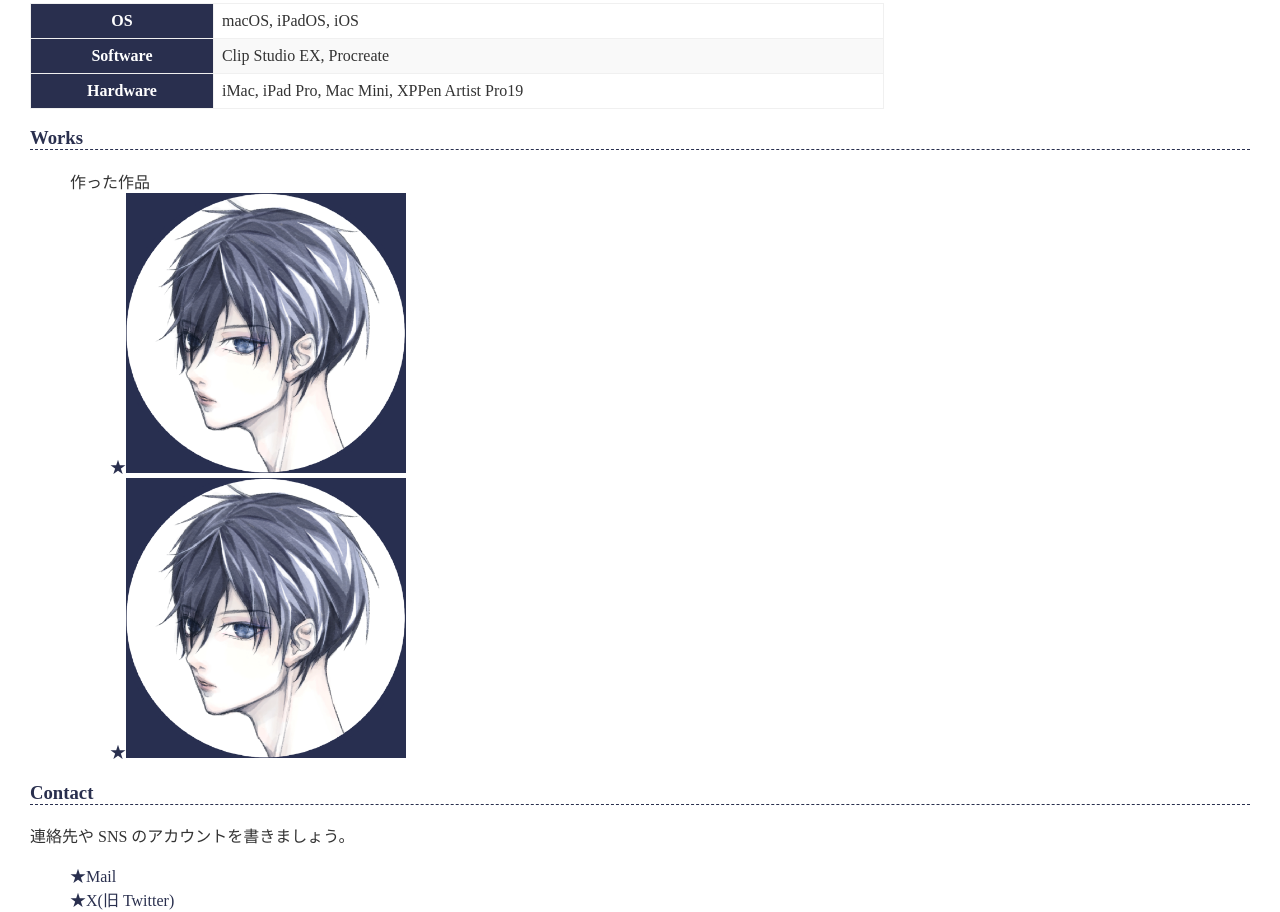
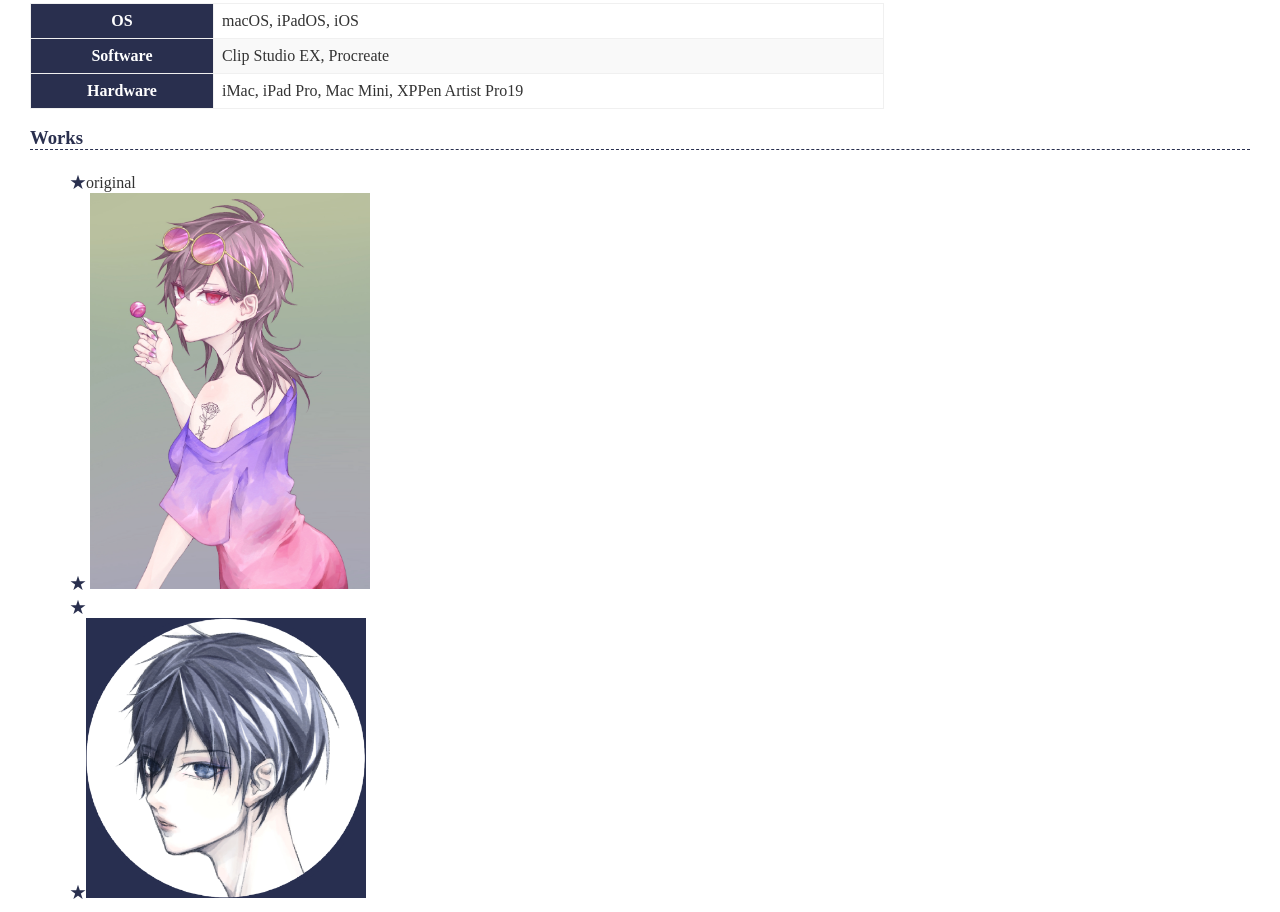
Before and after one commit to shiari-06/shiari-06.githab.io, a plain HTML site: page index.html in a window 1280 px wide. Shown: the part 737-1649 px from the top of the page. Drawn offline with Linux system fonts and the light colour scheme; a script that the page names is missing.

Commit message:
変更３

```diff
--- a/index.html
+++ b/index.html
@@ -40,13 +40,15 @@
     </table>
 
     <h3>Works</h3>
-    <ul>
-        作った作品
+
+
         <ul>
-          <li><img src="スクリーンショット_2026-06-07_2.38.26.png" width="280"></li>
+          <li>original<li>
+            <img src="1EBB2EB3-9E80-406B-A7ED-83733E69F644.JPG" width="280">
+          <li></li>
           <li><img src="スクリーンショット_2026-06-07_2.38.26.png" width="280"></li>
         </ul>
-    </ul>
+
 
     <h3>Contact</h3>
     <p>連絡先や SNS のアカウントを書きましょう。</p>
```
